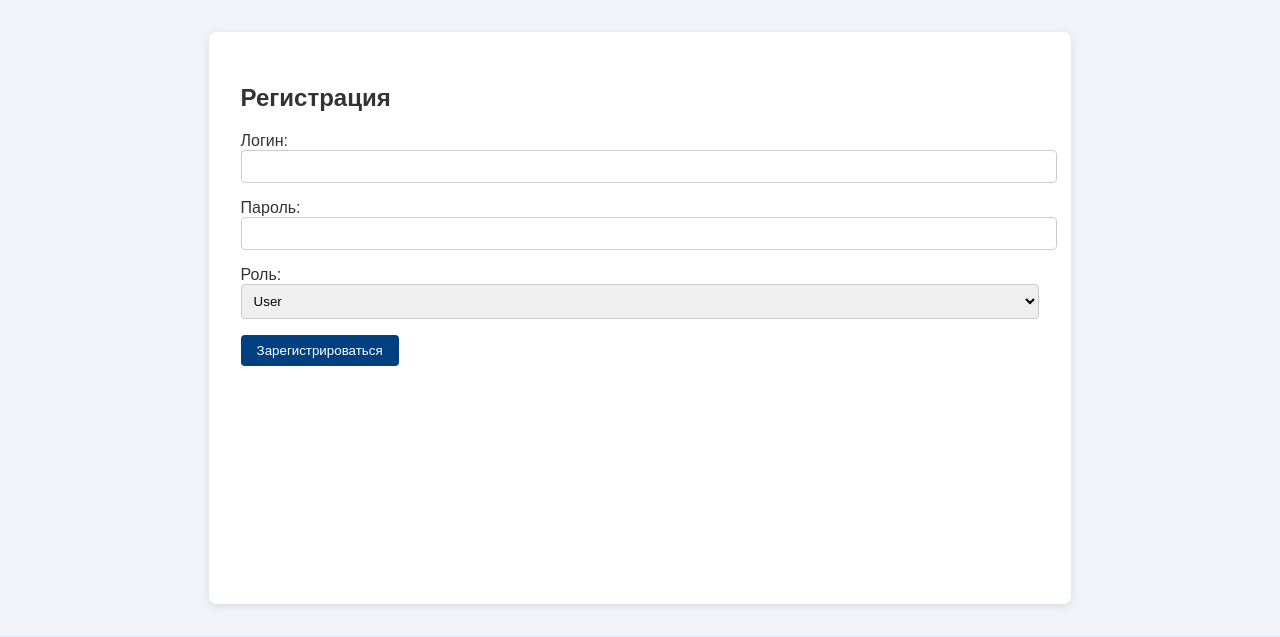
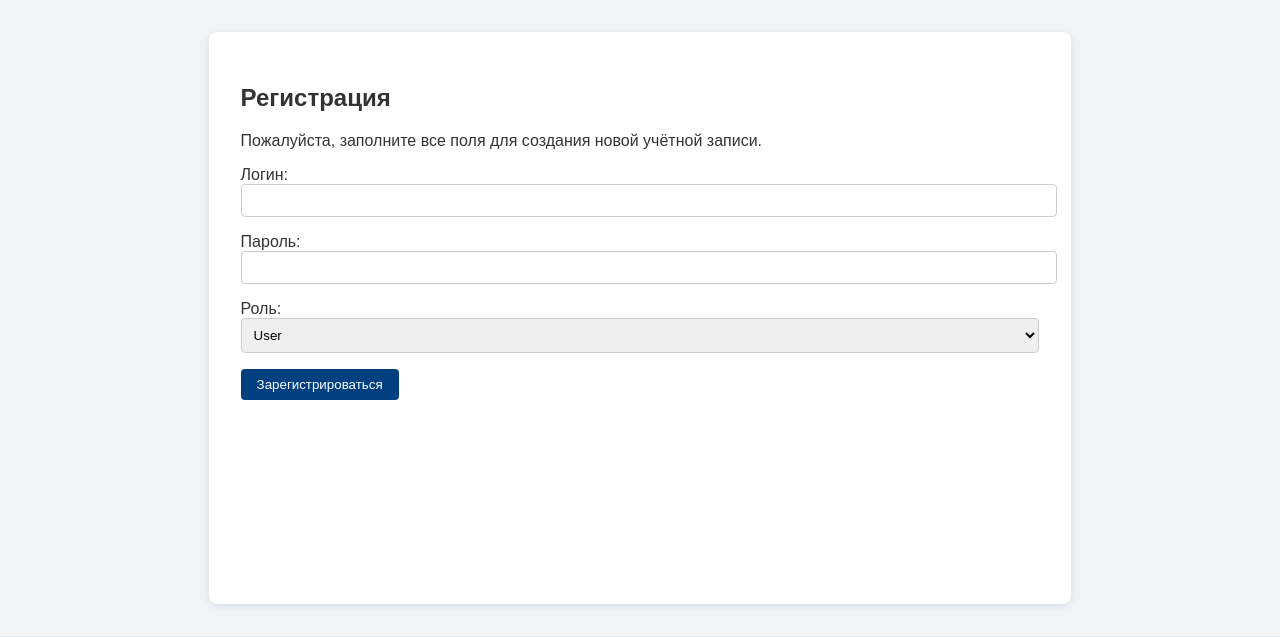
Before and after one commit to project-hub123/simple_task_system_web, a Flask app: page /register in a window 1280 px wide. Shown: the part 116-753 px from the top of the page. Run offline with Flask 3, Linux system fonts and the light colour scheme.

Commit message:
Update register.html

```diff
--- a/templates/register.html
+++ b/templates/register.html
@@ -3,7 +3,9 @@
 
 {% block content %}
   <h2>Регистрация</h2>
-  <form method="post">
+  <p>Пожалуйста, заполните все поля для создания новой учётной записи.</p>
+
+  <form method="post" id="registration-form">
     <label>Логин:</label>
     <input name="username" required>
 
@@ -17,5 +19,8 @@
     </select>
 
     <button type="submit">Зарегистрироваться</button>
+
+    <!-- версия формы для коммита -->
+    <input type="hidden" name="form_version" value="v1.1">
   </form>
 {% endblock %}
```
